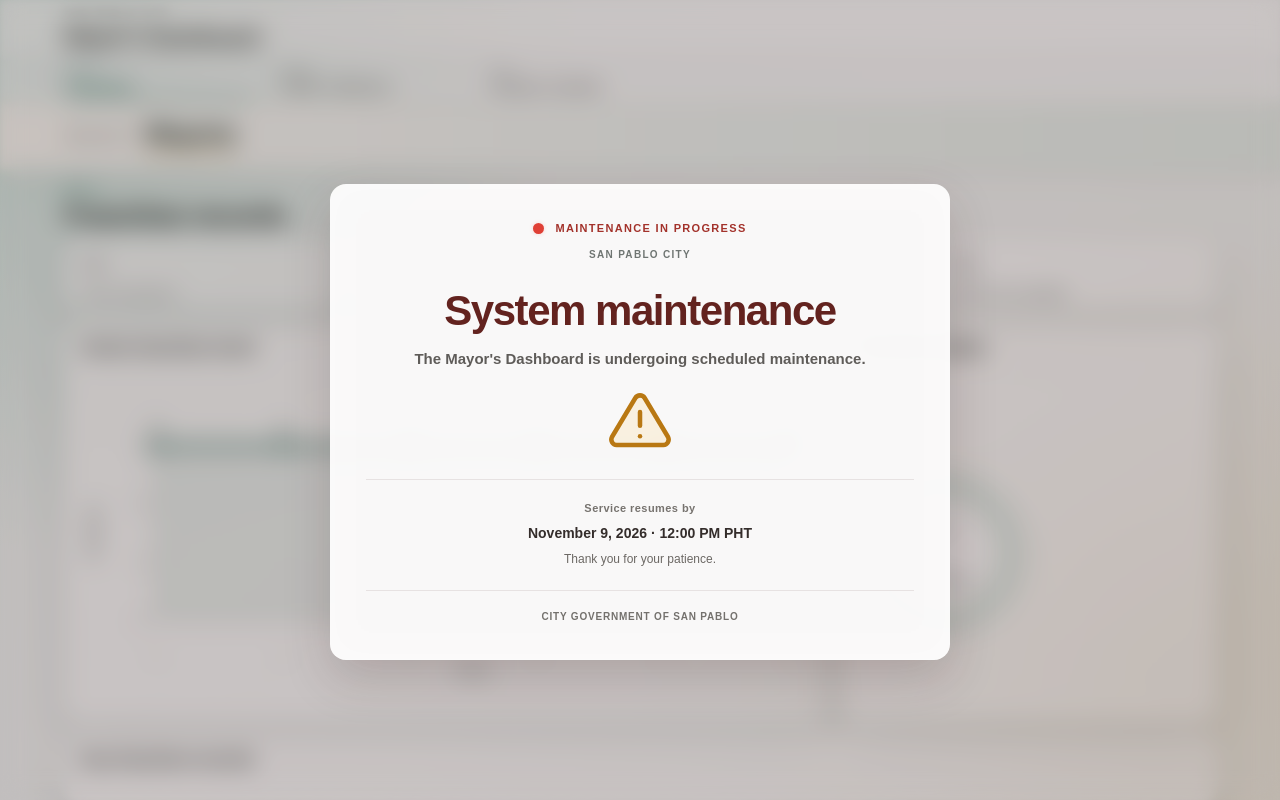
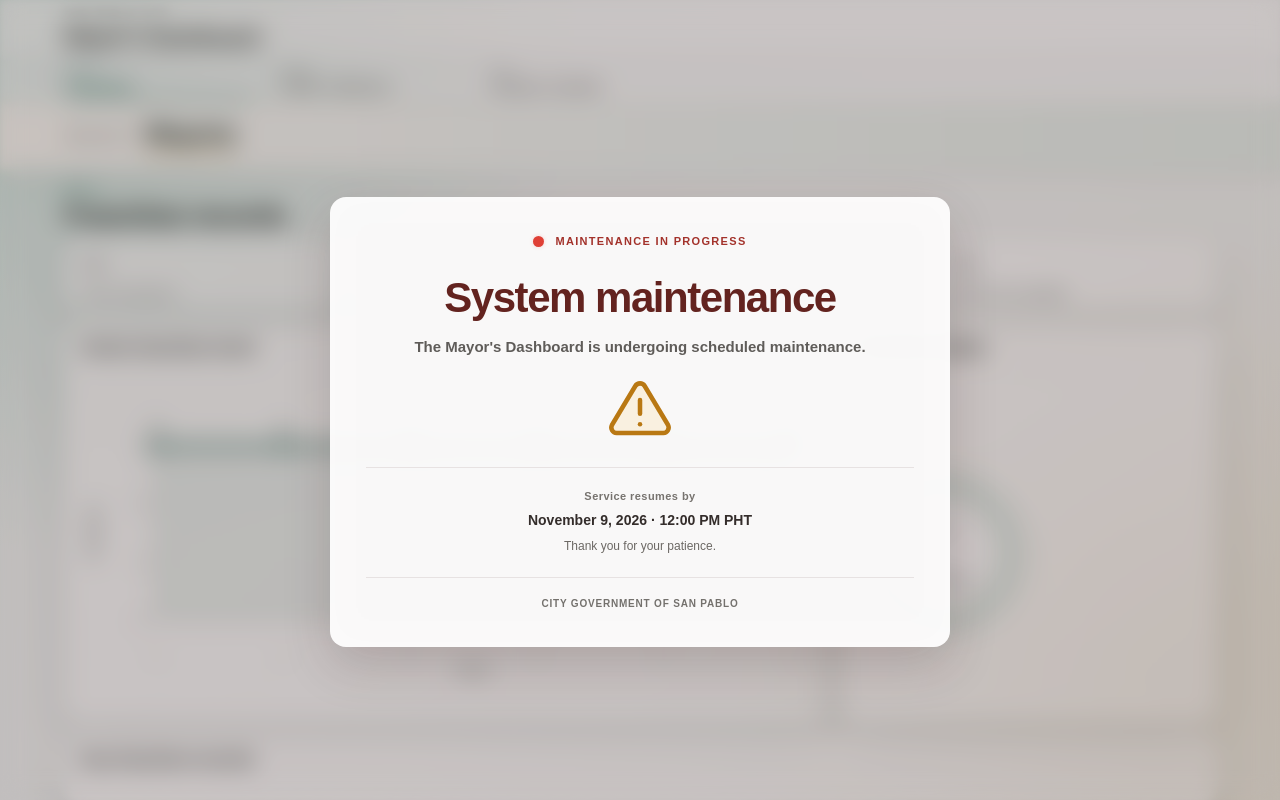
Before and after one commit to SPC-BPLO/mayors-dashboard, a Next.js app: page / in a window 1280 px wide. Built offline with nearby package versions, Linux system fonts and the light colour scheme.

Commit message:
simplify maintenance heading

```diff
--- a/components/Dashboard.tsx
+++ b/components/Dashboard.tsx
@@ -412,7 +412,6 @@ export function Dashboard({ initialData, forceMaintenance = false }: { initialDa
           <section className="maintenanceNotice">
             <header className="maintenanceHeader">
               <span className="maintenanceStatus"><i /> Maintenance in progress</span>
-              <span className="maintenanceBrand">San Pablo City</span>
             </header>
             <div className="maintenanceCopy">
               <h1 id="maintenance-title">System maintenance</h1>
```
